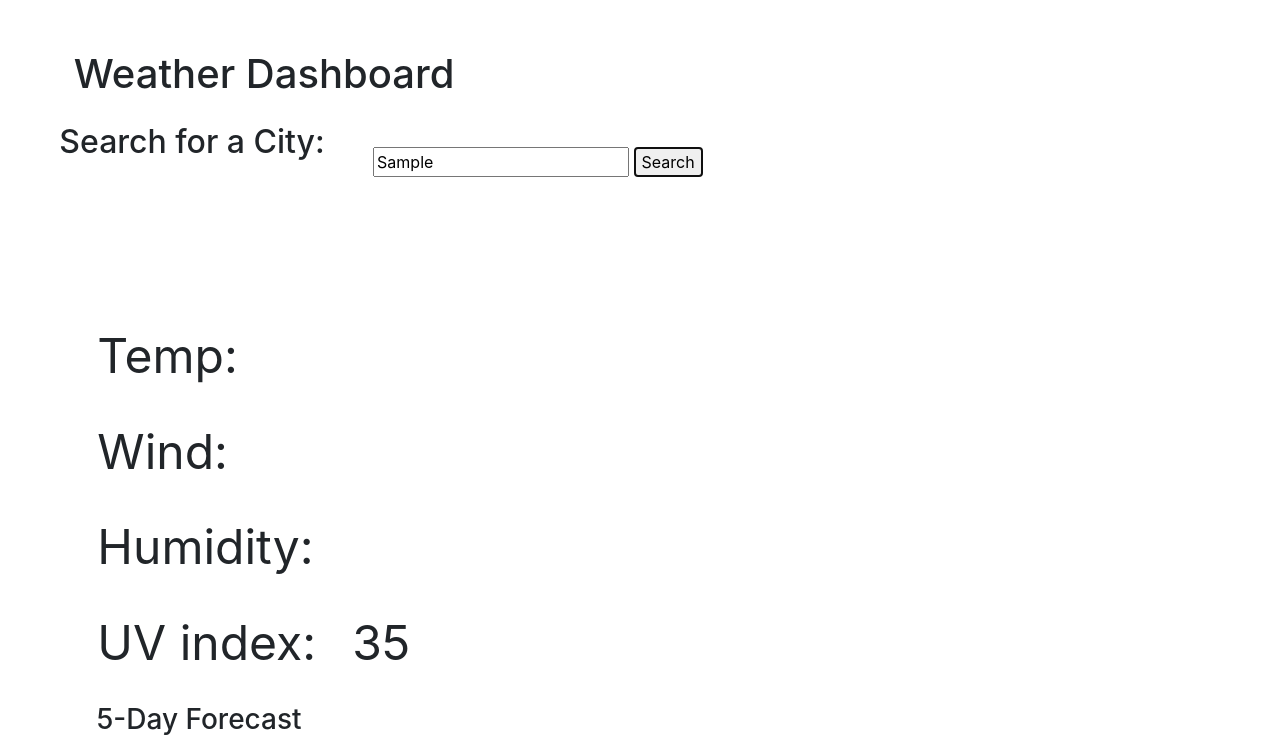
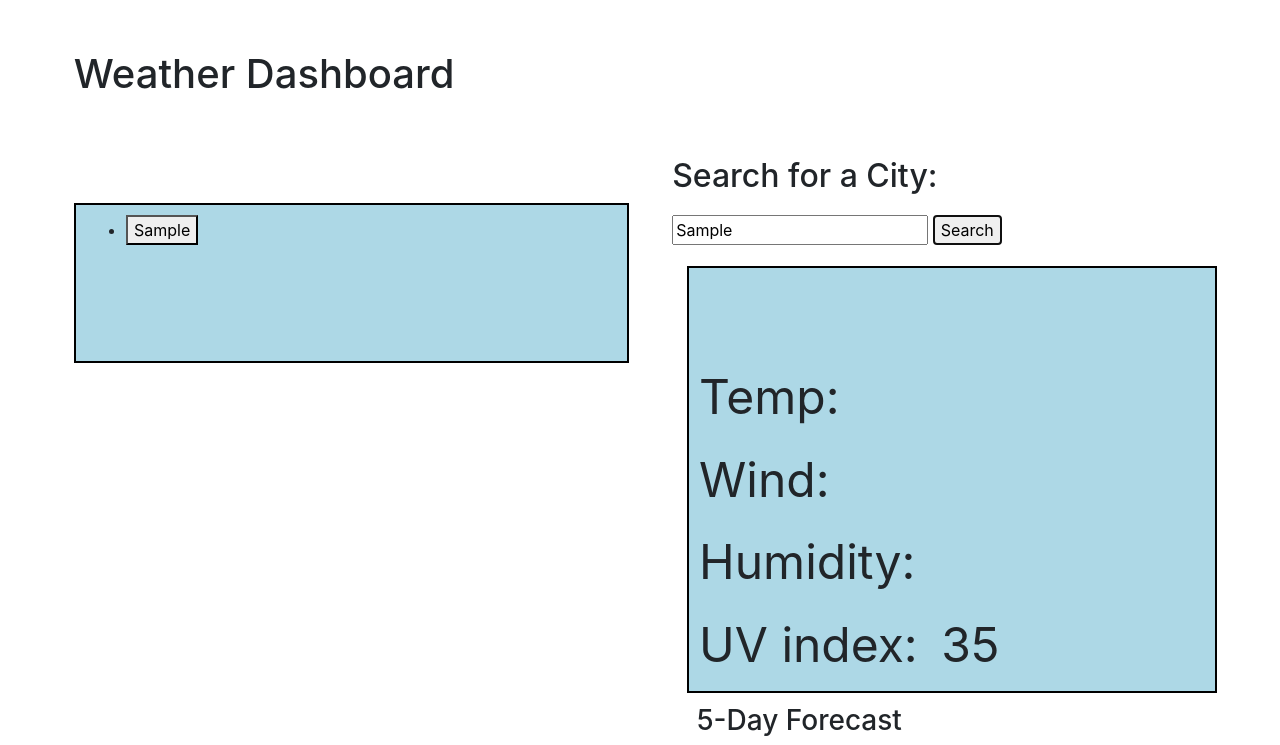
Before and after one commit to zmahrouq/Weather-Reports, a plain HTML site: page index.html in a window 1280 px wide. Both pictures are taken after typing "Sample" into the empty fields and a click on the button "Search". Shown: the top 745 px of the page. Drawn offline with nearby package versions, Linux system fonts and the light colour scheme; no server answers.

Commit message:
completed

```diff
--- a/index.html
+++ b/index.html
@@ -18,15 +18,22 @@
       <h1>Weather Dashboard</h1>
     </div>
 
+
+    <div class="dashboard">
+
+      <ul id="searchButtons">
+
+      </ul>
+
       <div>
         <div class="row">
           <h2>Search for a City: <span id="cityName"></span></h2>
           <form id=searchCityButton>
-          <input type="text" />
+            <input id="searchInput" type="text" />
             <button>Search</button>
           </form>
 
-        <ul id="searchButtons"></ul>
+
         </div>
 
         <div class="box">
@@ -81,6 +88,9 @@
           </div>
         </div>
       </div>
+    </div>
+
+
 
 
     <script
--- a/script.js
+++ b/script.js
@@ -60,7 +60,7 @@ fetch(`https://api.openweathermap.org/data/2.5/weather?q=${city}&appid=${apiKey}
                 console.dir(dataOne.daily[4]);
                 console.log(dataOne);
 
-                for(let k = 0; k<4; k++){
+                for(let k = 0; k<5; k++){
                     let fiveDay = document.querySelectorAll('.container') ;
                     let temp;
                     let wind;
@@ -72,13 +72,12 @@ fetch(`https://api.openweathermap.org/data/2.5/weather?q=${city}&appid=${apiKey}
                     humidity = dataOne.daily[k].humidity;
                     uv = dataOne.daily[k].uvi;
 
-                    fiveDay.forEach(element =>{
-                        console.log(element.children);
-                        element.children[1].innerText = temp;
-                        element.children[2].innerText = wind;
-                        element.children[3].innerText = humidity;
-                        element.children[4].innerText = uv;
-                    })
+                    // console.log(element.children);
+                    fiveDay[k].children[1].innerText = "temp:" + temp;
+                    fiveDay[k].children[2].innerText = "wind:" + wind;
+                    fiveDay[k].children[3].innerText = "humidity:" + humidity;
+                    fiveDay[k].children[4].innerText = "uv:" + uv;
+
 
                 }
 
@@ -87,10 +86,24 @@ fetch(`https://api.openweathermap.org/data/2.5/weather?q=${city}&appid=${apiKey}
     })
 }
 
+const buttonName = document.getElementById('searchInput');
+
+
+
 searchCityButtonEl.on( "submit",function(event) {
     event.preventDefault()
     console.dir(event)
-    searchCity(event.target[0].value)})
+    searchCity(event.target[0].value);
+    console.log(searchCityButtonEl[0][0].value);
+    let buttonTitle = searchCityButtonEl[0][0].value;
+    let newLi = document.createElement('li');
+    let newButton = document.createElement('button');
+    newLi.appendChild(newButton);
+    newButton.innerText = buttonTitle;
+    newButton.classList.add('search-items');
+    searchButtonsEl.append(newLi);
+
+})
 
 
     searchCity("Dallas")
--- a/style.css
+++ b/style.css
@@ -1,6 +1,18 @@
 
 *{
     margin: 2%;
+}
+
+.row{
+    display: flex;
+}
+
+#searchButtons{
+    width: 100%;
+    border: 2px solid black;
+    background-color: lightblue;
+    height: 20vh;
+    margin-top: 10vh;
 }
 
 .rowForcast{
@@ -18,3 +30,21 @@
     border: 2px solid black;
     background-color: lightblue;
 }
+
+.box{
+    width: 100%;
+    background-color: lightblue;
+    border: 2px solid black;
+    box-sizing: border-box;
+    margin: 2%;
+}
+
+.dashboard{
+    display: flex;
+}
+
+.seach-items{
+    width: 50%;
+    border: 2px solid black;
+    list-style: none;
+}
```
Lines whose indentation alone changed are shown as unchanged.
